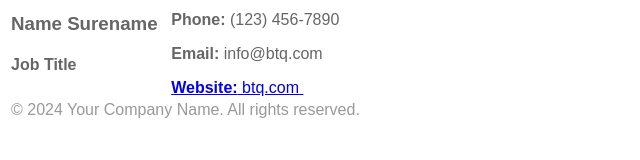
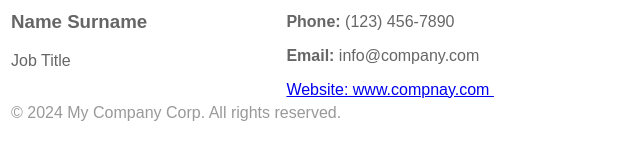
Before and after one commit to irishChen/my-project, a plain HTML site: page index.html in a window 1280 px wide. Shown: the whole page, without its empty margins (0-640 px from the left). Drawn offline with Linux system fonts and the light colour scheme.

Commit message:
Update index.html

```diff
--- a/index.html
+++ b/index.html
@@ -1,18 +1,18 @@
-<table style="width: 100 %; border-top: 1 px solid #e0e0e0; padding-top: 10 px; font-family: Arial, sans-serif; font-size: 12 px; color: #666;">
+<table style="font-family: Arial, sans-serif; color: #666666; width: 662 px; height: 101 px;">
 <tbody>
-<tr>
-<td style="text-align: left; width: 47.9405 %;">
-<h3><strong>Name Surename</strong></h3>
-<h4>Job Title</h4>
+<tr style="height: 91 px;">
+<td style="text-align: left; vertical-align: top; width: 271.398px; height: 91px;">
+<h3><strong>Name Surname</strong></h3>
+<p>Job Title</p>
 </td>
-<td style="text-align: right; width: 51.9451 %;">
+<td style="text-align: right; width: 389.602 px; height: 91 px;">
 <p style="text-align: left;"><strong>Phone:</strong> (123) 456-7890 &nbsp;</p>
-<p style="text-align: left;"><strong>Email:</strong> info@btq.com &nbsp;</p>
-<p style="text-align: left;"><a href="btq.com"><strong>Website:</strong> btq.com </a>&nbsp;</p>
+<p style="text-align: left;"><strong>Email:</strong> info@company.com &nbsp;</p>
+<p style="text-align: left; color: #666666;"><a href="http://www.company.com">Website: www.compnay.com&nbsp;</a></p>
 </td>
 </tr>
-<tr>
-<td colspan="2" style="padding-top: 10 px; text-align: center; font-size: 10 px; color: #999999; width: 99.885 6%;">&copy; 2024 Your Company Name. All rights reserved.</td>
+<tr style="height: 25 px;">
+<td colspan="2" style="padding-top: 10 px; font-size: 10 px; color: #999999; height: 10 px; width: 661 px; text-align: left;">&copy; 2024 My Company Corp. All rights reserved.</td>
 </tr>
 </tbody>
 </table>
```
